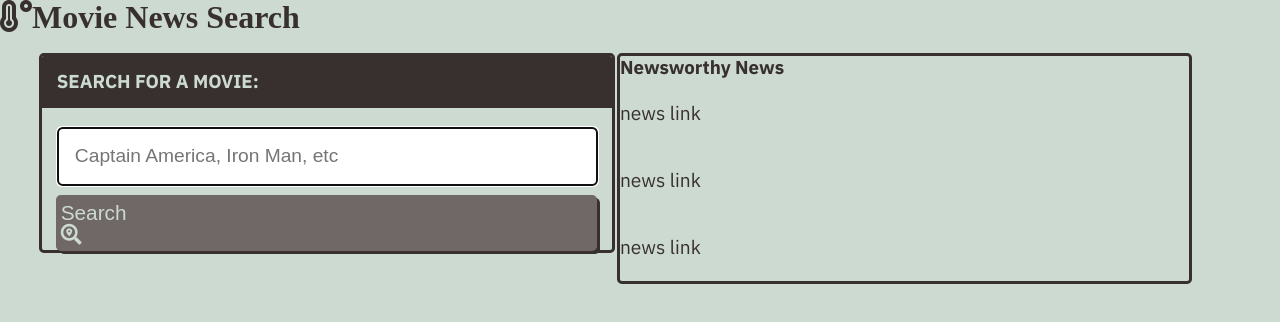
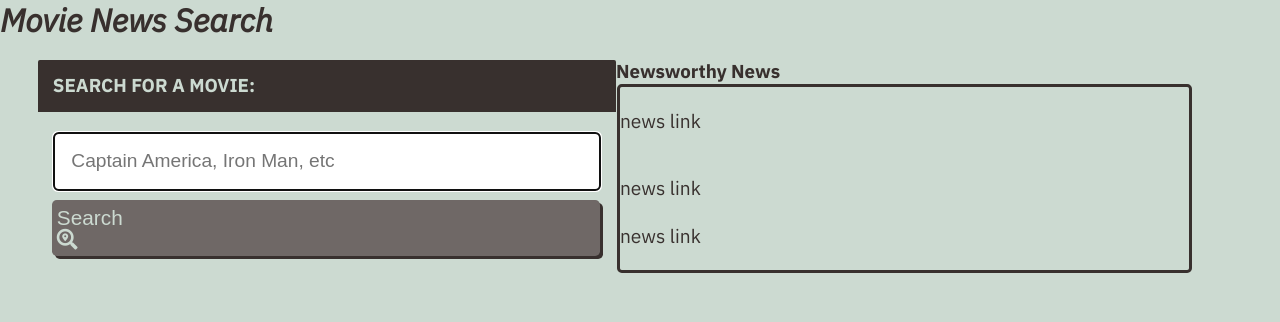
Before and after one commit to rolanduwxcc/project-bmw, a plain HTML site: page index.html in a window 1280 px wide. Drawn offline with Linux system fonts and the light colour scheme.

Commit message:
added in some new html and reorganized

```diff
--- a/index.html
+++ b/index.html
@@ -11,25 +11,28 @@
 <body class="container">
     <header class="flex-row">
         <h1 class="flex-column">
-            <i class="fas fa-temperature-high">Movie News Search</i>
+            <i>Movie News Search</i>
         </h1>
     </header>
     <main class="flex-row">
         <!------------------------------- Search Section Side 1 -->
         <div class="flex-column left-side col-12 col-md-6">
-            <div class="card">
+            <div class="container">
                 <h3 class="card-header text-uppercase">Search for a Movie:</h3>
                 <form id="movie-search-form" class="flex-row card-body">
                     <input name="movie" id="movie" type="text" autofocus="true" class="flex-column form-input"
                         placeholder="Captain America, Iron Man, etc" />
                     <button type="submit" class="flex-column btn">Search <i class="fas fa-search-location"></i></button>
                 </form>
-                <div id="movie-data-list" class="flex-row card-body">
-                    <div class="flex-column" id="movie-facts">
-                    </div>
-                    <div class="flex-column" id="movie-poster">
-                    </div>
-                </div>
+            </div>
+            <div id="movie-info-container" class="flex-row card-body">
+                <!-- generate html boxes for the info we pull on movie-->
+            </div>
+            <div name="poster-container">
+
+            </div>
+            <div name="description-container">
+
             </div>
         </div>
         <!--
@@ -38,15 +41,18 @@
     -->
         <!--------------------------------------News Display Sections Side 2 -->
         <div class="flex-column right-side col-12 col-md-6">
+            <h3 id="currently-title text-uppercase">Newsworthy News</h3>
             <div class="card container">
-                <h3 id="currently-title text-uppercase">Newsworthy News</h3>
-                <div class="flex-row">
                     <div class="flex-column news-links" id="news-links">
-                        <p>news link</p>
-                        <p>news link</p>
+                    <div>
                         <p>news link</p>
                     </div>
-                </div>
+                    <div>
+                        <p>news link</p>
+                    <div>
+                    </div>
+                        <p>news link</p>
+                    </div>
             </div>
         </div>
     </main>
```
